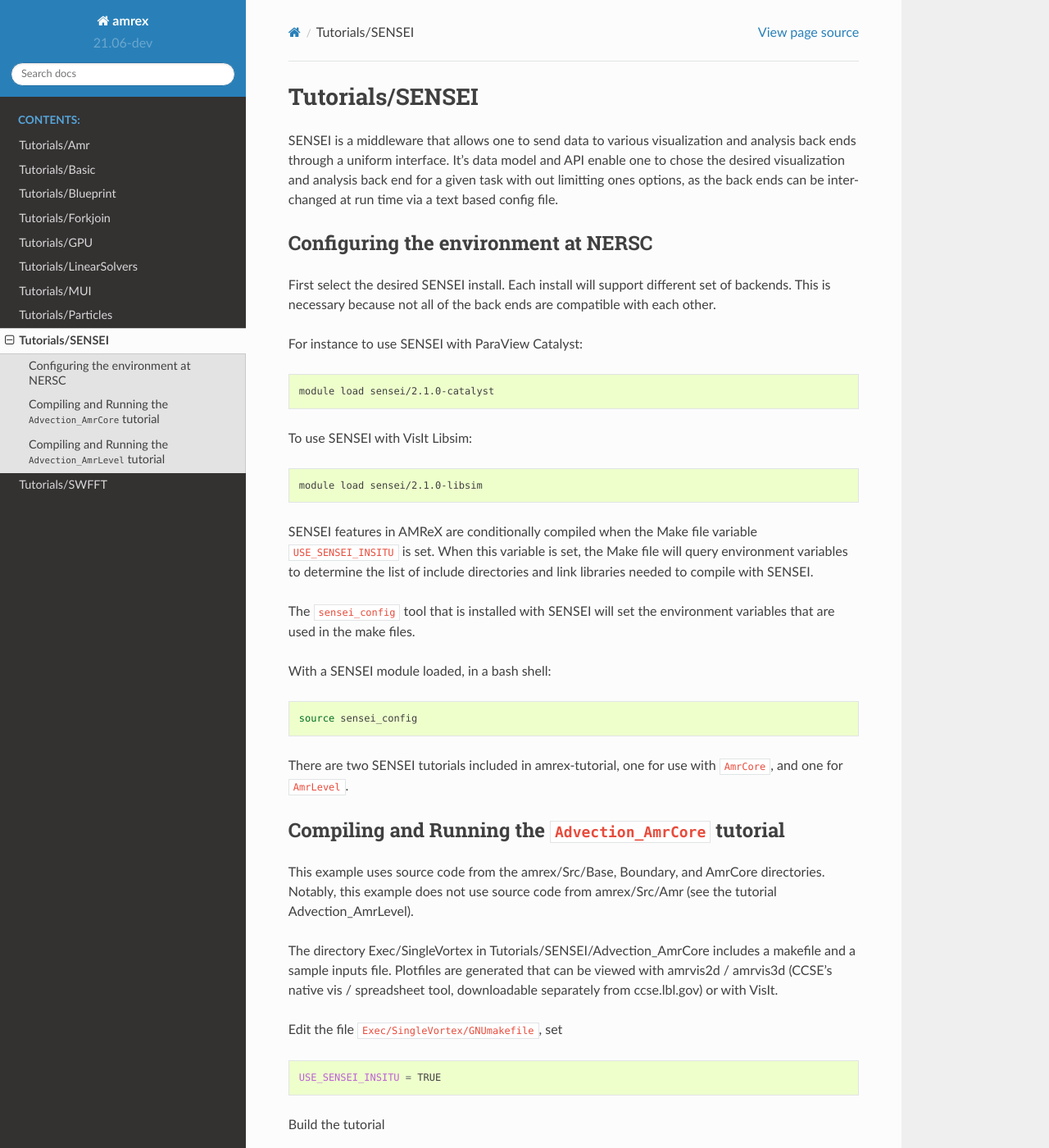
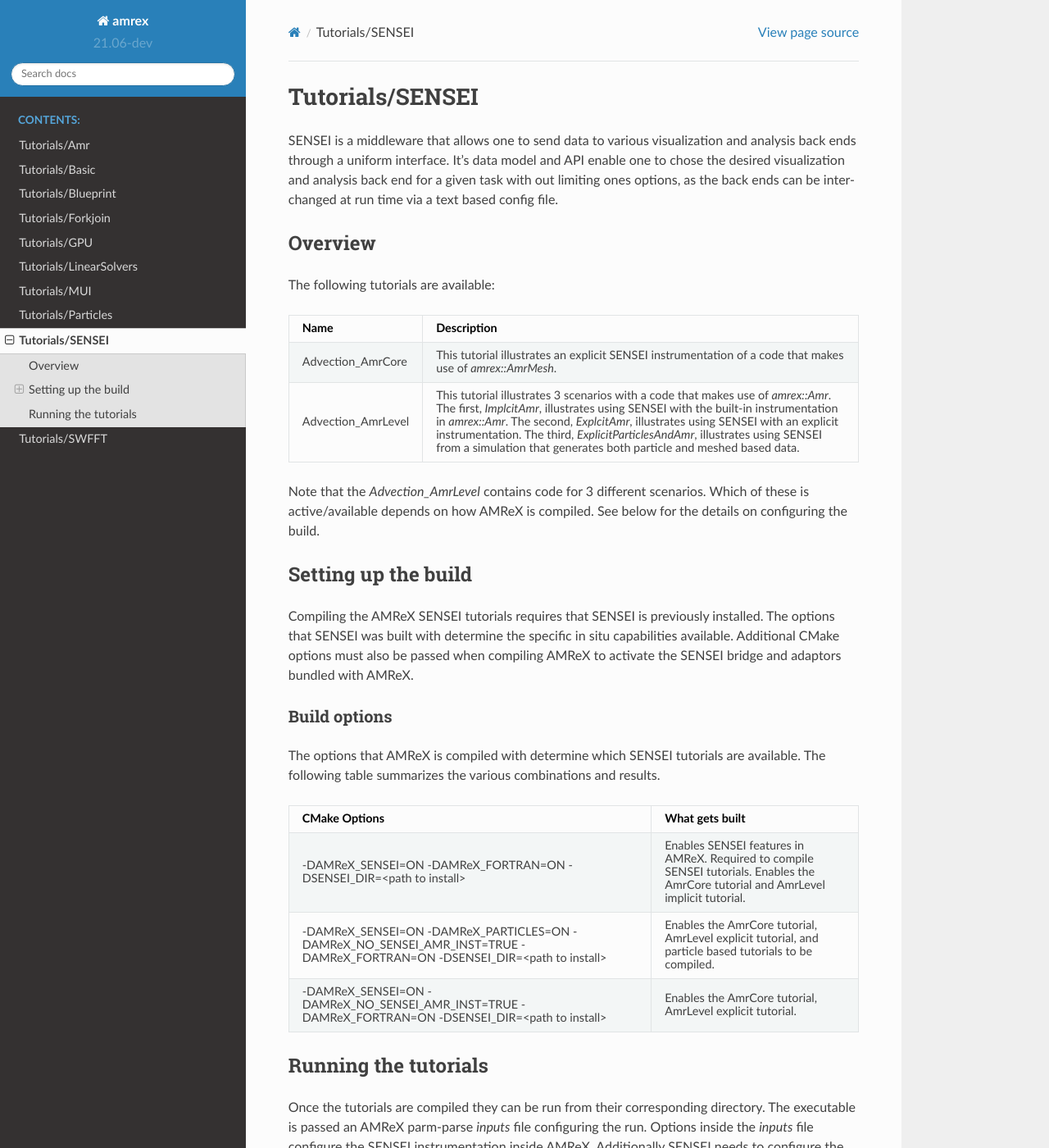
Before and after one commit to AMReX-Codes/amrex-tutorials, a Sphinx documentation site: the page built from Docs/source/SENSEI_Tutorial.rst, in a window 1280 px wide and 1400 px high. Shown: the whole window at 82% size. Built offline with Sphinx 7.4.7 and the Read the Docs theme 2.0.0, drawn with Linux system fonts in a browser that asks for light colours; pages that are not in the unit, such as notebooks, are missing from menus; some of the changed text lies outside the part shown.

Commit message:
update the SENSEI tutorial documentation

```diff
--- a/Docs/source/SENSEI_Tutorial.rst
+++ b/Docs/source/SENSEI_Tutorial.rst
@@ -10,205 +10,112 @@
 SENSEI is a middleware that allows one to send data to various visualization and
 analysis back ends through a uniform interface. It's data model and API enable
 one to chose the desired visualization and analysis back end for a given task
-with out limitting ones options, as the back ends can be inter-changed at run
+with out limiting ones options, as the back ends can be inter-changed at run
 time via a text based config file.
 
-Configuring the environment at NERSC
-------------------------------------
+Overview
+--------
 
-First select the desired SENSEI install. Each install will support different set of
-backends. This is necessary because not all of the back ends are compatible with
-each other.
+The following tutorials are available:
 
-For instance to use SENSEI with ParaView Catalyst:
++--------------------+---------------------------------------------------------------------------+
+| Name               | Description                                                               |
++====================+===========================================================================+
+| Advection_AmrCore  | This tutorial illustrates an explicit SENSEI instrumentation of a code    |
+|                    | that makes use of `amrex::AmrMesh`.                                       |
++--------------------+---------------------------------------------------------------------------+
+| Advection_AmrLevel | This tutorial illustrates 3 scenarios with a code that makes use of       |
+|                    | `amrex::Amr`. The first, `ImplcitAmr`, illustrates using SENSEI with the  |
+|                    | built-in instrumentation in `amrex::Amr`. The second, `ExplcitAmr`,       |
+|                    | illustrates using SENSEI with an explicit instrumentation. The third,     |
+|                    | `ExplicitParticlesAndAmr`, illustrates using SENSEI from a simulation     |
+|                    | that generates both particle and meshed based data.                       |
++--------------------+---------------------------------------------------------------------------+
+
+Note that the `Advection_AmrLevel` contains code for 3 different scenarios.
+Which of these is active/available depends on how AMReX is compiled. See below
+for the details on configuring the build.
+
+
+Setting up the build
+--------------------
+
+Compiling the AMReX SENSEI tutorials requires that SENSEI is previously
+installed. The options that SENSEI was built with determine the specific in
+situ capabilities available. Additional CMake options must also be passed
+when compiling AMReX to activate the SENSEI bridge and adaptors bundled
+with AMReX.
+
+Build options
+^^^^^^^^^^^^^
+
+The options that AMReX is compiled with determine which SENSEI tutorials are
+available. The following table summarizes the various combinations and results.
+
++---------------------------------+--------------------------------------------------------------+
+| CMake Options                   | What gets built                                              |
++=================================+==============================================================+
+| -DAMReX_SENSEI=ON               | Enables SENSEI features in AMReX. Required to compile SENSEI |
+| -DAMReX_FORTRAN=ON              | tutorials. Enables the AmrCore tutorial and AmrLevel         |
+| -DSENSEI_DIR=<path to install>  | implicit tutorial.                                           |
++---------------------------------+--------------------------------------------------------------+
+| -DAMReX_SENSEI=ON               | Enables the AmrCore tutorial, AmrLevel explicit tutorial,    |
+| -DAMReX_PARTICLES=ON            | and particle based tutorials to be compiled.                 |
+| -DAMReX_NO_SENSEI_AMR_INST=TRUE |                                                              |
+| -DAMReX_FORTRAN=ON              |                                                              |
+| -DSENSEI_DIR=<path to install>  |                                                              |
++---------------------------------+--------------------------------------------------------------+
+| -DAMReX_SENSEI=ON               | Enables the AmrCore tutorial, AmrLevel explicit tutorial.    |
+| -DAMReX_NO_SENSEI_AMR_INST=TRUE |                                                              |
+| -DAMReX_FORTRAN=ON              |                                                              |
+| -DSENSEI_DIR=<path to install>  |                                                              |
++---------------------------------+--------------------------------------------------------------+
+
+Running the tutorials
+---------------------
+
+Once the tutorials are compiled they can be run from their corresponding
+directory.  The executable is passed an AMReX parm-parse `inputs` file
+configuring the run. Options inside the `inputs` file configure the SENSEI
+instrumentation inside AMReX. Additionally SENSEI needs to configure the
+back-end that will process the data generated. This is done with a SENSEI XML
+file. Within each tutorial the `sensei` directory contains a number of SENSEI
+XML configuration files. The `inputs` file must be modified to point to one of
+these. Which one depends on how SENSEI was compiled. For instance the following
+snippet from an `inputs` file would configure SENSEI to send data to ParaView
+Catalyst,
 
 .. highlight:: shell
 
 ::
 
-    module load sensei/2.1.0-catalyst
+   sensei.enabled = 1                                 # turn SENSEI in situ on/off
+   sensei.config = sensei/render_iso_catalyst_3d.xml  # render simulation data with ParaView Catalyst
+   sensei.frequency = 1                               # number of level 0 steps between in situ processing
 
-
-To use SENSEI with VisIt Libsim:
+while the following snippet would configure SENSEI to send data to VisIt Libsim,
 
 .. highlight:: shell
 
 ::
 
+   sensei.enabled = 1                                 # turn SENSEI in situ on/off
+   sensei.config = sensei/render_iso_libsim_3d.xml    # render simulation data with ParaView Catalyst
+   sensei.frequency = 1                               # number of level 0 steps between in situ processing
 
-   module load sensei/2.1.0-libsim
+There are a number of XML files providing the configuration for a number of the
+available back-ends. A given SENSEI XML configuration is only valid when the
+SENSEI install has been compiled with the requisite back-end enabled.
 
+Note that the `Advection_AmrLevel_ExplicitParticlesAndAmr` uses the file
+`inputs.tracers` while the others use the file `inputs`.
 
-SENSEI features in AMReX are conditionally compiled when the Make file variable
-``USE_SENSEI_INSITU`` is set. When this variable is set, the Make file will query
-environment variables to determine the list of include directories and link
-libraries needed to compile with SENSEI.
-
-The ``sensei_config`` tool that is installed with SENSEI  will set the environment
-variables that are used in the make files.
-
-With a SENSEI module loaded, in a bash shell:
+The tutorials are run by switching into the tutorial's build directory and
+issuing the launching command. For instance the
+`Advection_AmrLevel_ImplicitAmr` tutorial is launched by a command similar to:
 
 .. highlight:: shell
 
 ::
 
-
-   source sensei_config
-
-
-There are two SENSEI tutorials included in amrex-tutorial,
-one for use with ``AmrCore``, and one for ``AmrLevel``.
-
-
-Compiling and Running the ``Advection_AmrCore`` tutorial
---------------------------------------------------------
-
-This example uses source code from the amrex/Src/Base, Boundary, and AmrCore directories.
-Notably, this example does not use source code from amrex/Src/Amr
-(see the tutorial Advection_AmrLevel).
-
-The directory Exec/SingleVortex in Tutorials/SENSEI/Advection_AmrCore
-includes a makefile and a sample inputs file.
-Plotfiles are generated that can be viewed with amrvis2d / amrvis3d
-(CCSE's native vis / spreadsheet tool, downloadable separately from ccse.lbl.gov)
-or with VisIt.
-
-
-Edit the file ``Exec/SingleVortex/GNUmakefile``, set
-
-.. highlight:: shell
-
-::
-
-
-   USE_SENSEI_INSITU = TRUE
-
-
-Build the tutorial
-
-.. highlight:: shell
-
-::
-
-
-   make -j4
-
-
-To use SENSEI support in AMReX one needs to enable it via ParmParse input file.
-Additionally one needs to provide a SENSEI XML configuration that selects
-and configures the desired SENSEI backend.
-
-Example XML configs are included in ``Exec/SingleVortex/SENSEI``.
-
-Edit the file ``Exec/SingleVortex/inputs``
-
-Running with ParaView Catalyst:
-
-.. highlight:: shell
-
-::
-
-
-   sensei.enabled = 1                          # turn SENSEI in situ on/off
-   sensei.config = SENSEI/render_catalyst.xml  # render simulation data with ParaView Catalyst
-   sensei.frequency = 1                        # number of level 0 steps between in situ processing
-
-
-Running with VisIt Libsim:
-
-.. highlight:: shell
-
-::
-
-
-   sensei.enabled = 1                          # turn SENSEI in situ on/off
-   sensei.config = SENSEI/render_libsim.xml    # render simulation data with VisIt Libsim
-   sensei.frequency = 1                        # number of level 0 steps between in situ processing
-
-
-Once the inputs files has been edited, run the execcutable as usual
-
-.. highlight:: shell
-
-::
-
-
-   mpiexec -np 4 ./main2d.gnu.MPI.ex inputs
-
-
-
-Compiling and Running the ``Advection_AmrLevel`` tutorial
----------------------------------------------------------
-
-This example uses source code from the amrex/Src/Base, Boundary, Amrlevel, and
-Amr directories.
-
-The directories Exec/SingleVortex and Exec/UniformVelocity in Tutorials/SENSEI/Advection_AmrLevel
-each include a makefile and a sample inputs file.
-Plotfiles are generated that can be viewed with amrvis2d / amrvis3d
-(CCSE's native vis / spreadsheet tool, downloadable separately from ccse.lbl.gov)
-or with VisIt.
-
-Edit the file ``Exec/SingleVortex/GNUmakefile``, set
-
-.. highlight:: shell
-
-::
-
-
-   USE_SENSEI_INSITU = TRUE
-
-
-Finally, make the tutorial
-
-.. highlight:: shell
-
-::
-
-
-   make -j4
-
-
-## Running ##
-To use SENSEI in AMReX one needs to enable it via ParmParse input file.
-Additionally one needs to provide a SENSEI XML configuration that selects
-and configures the desired SENSEI backend.
-
-Example XML configs are included in ``Exec/SingleVortex/SENSEI``.
-
-Edit the file ``Exec/SingleVortex/inputs``
-
-
-Running with ParaView Catalyst:
-
-.. highlight:: shell
-
-::
-
-
-   sensei.enabled = 1                          # turn SENSEI in situ on/off
-   sensei.config = SENSEI/render_catalyst.xml  # render simulation data with ParaView Catalyst
-   sensei.frequency = 1                        # number of level 0 steps between in situ processing
-
-
-Running with VisIt Libsim:
-
-.. highlight:: shell
-
-::
-
-
-   sensei.enabled = 1                          # turn SENSEI in situ on/off
-   sensei.config = SENSEI/render_libsim.xml    # render simulation data with VisIt Libsim
-   sensei.frequency = 1                        # number of level 0 steps between in situ processing
-
-
-Once the inputs files has been edited, run the execcutable as usual
-
-.. highlight:: shell
-
-::
-
-
-   mpiexec -np 4 ./main2d.gnu.MPI.ex inputs
+   mpiexec -np 4 ./Advection_AmrLevel_ImplicitAmr inputs
```
